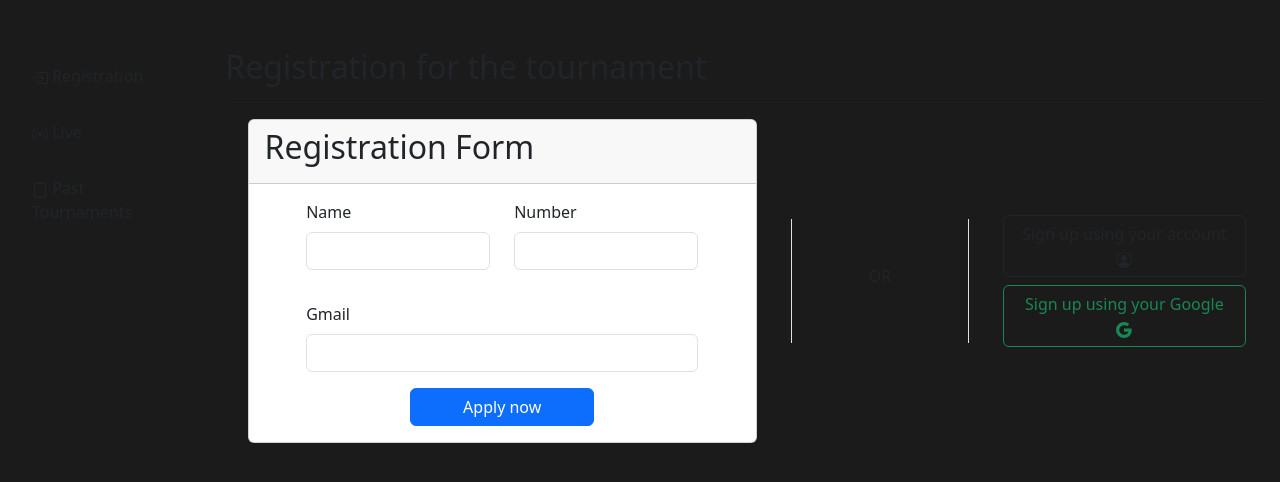
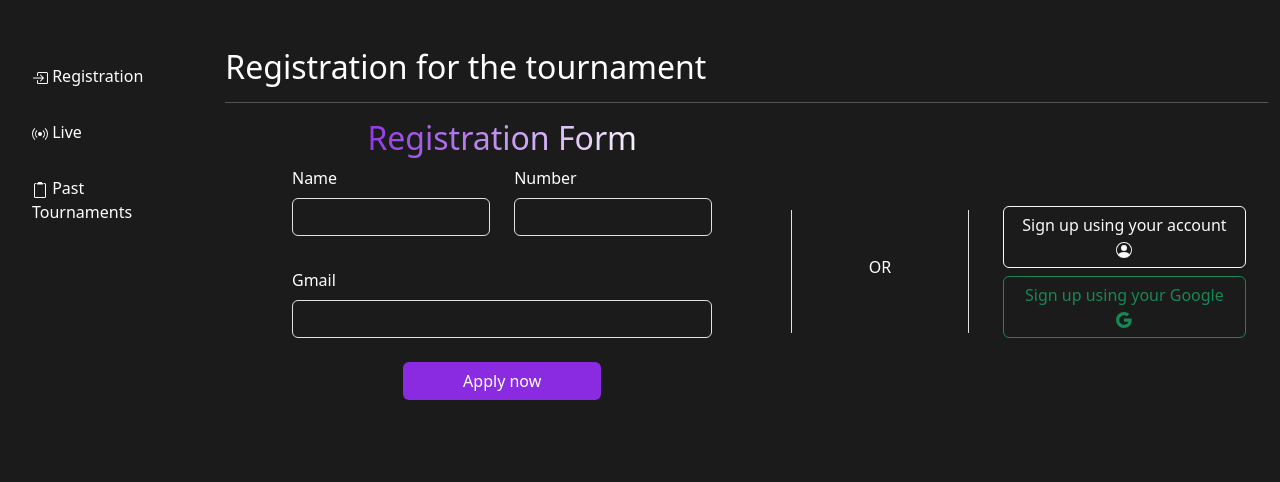
Before and after one commit to danilkberlin/Swift-Game-db, a PHP site: page /tournaments in a window 1280 px wide. Shown: the part 72-554 px from the top of the page. Run offline with PHP 8.4, Linux system fonts and the light colour scheme.

Commit message:
I changed the design of the user input in the gallery, tournament, and news sections, and also the main page for you.

```diff
--- a/app/view/gallery/list.php
+++ b/app/view/gallery/list.php
@@ -4,8 +4,8 @@
             <div class="col-lg-10 col-md-6 col-sm-12">
                 <div class="row justify-content-center">
                     <div class="col-12">
-                        <h2>Gallery</h2>
-                        <hr>
+                        <h2 class='title-text-gradient fs-1'>Gallery</h2>
+                        <hr class='text-color'>
                     </div>
                 </div>
                 <div class="row justify-content-between">
--- a/app/view/layouts/sidebar.php
+++ b/app/view/layouts/sidebar.php
@@ -38,8 +38,8 @@
             </li>
             <li class="nav-item m-2">
                 <a class="nav-link rounded-2 px-4" href="#">
-                    <svg xmlns="http://www.w3.org/2000/svg" width="16" height="16" fill="currentColor" class="bi bi-save" viewBox="0 0 16 16">
-                        <path d="M2 1a1 1 0 0 0-1 1v12a1 1 0 0 0 1 1h12a1 1 0 0 0 1-1V2a1 1 0 0 0-1-1H9.5a1 1 0 0 0-1 1v7.293l2.646-2.647a.5.5 0 0 1 .708.708l-3.5 3.5a.5.5 0 0 1-.708 0l-3.5-3.5a.5.5 0 1 1 .708-.708L7.5 9.293V2a2 2 0 0 1 2-2H14a2 2 0 0 1 2 2v12a2 2 0 0 1-2 2H2a2 2 0 0 1-2-2V2a2 2 0 0 1 2-2h2.5a.5.5 0 0 1 0 1z"/>
+                    <svg xmlns="http://www.w3.org/2000/svg" width="16" height="16" fill="currentColor" class="bi bi-bookmark" viewBox="0 0 16 16">
+                        <path d="M2 2a2 2 0 0 1 2-2h8a2 2 0 0 1 2 2v13.5a.5.5 0 0 1-.777.416L8 13.101l-5.223 2.815A.5.5 0 0 1 2 15.5zm2-1a1 1 0 0 0-1 1v12.566l4.723-2.482a.5.5 0 0 1 .554 0L13 14.566V2a1 1 0 0 0-1-1z"/>
                     </svg>
                     Saved
                 </a>
--- a/app/view/tournaments/list.php
+++ b/app/view/tournaments/list.php
@@ -4,7 +4,7 @@
             <div class="col-lg-2 col-md-6 col-sm-12">
                 <div class="row justify-content-center">
                     <ul class="navbar-nav mx-auto">
-                        <li class="nav-item m-2">
+                        <li class="nav-item m-2 nav-list-item rounded-2">
                             <a class="nav-link rounded-2 px-4" href="/new">
                                 <svg xmlns="http://www.w3.org/2000/svg" width="16" height="16" fill="currentColor" class="bi bi-box-arrow-in-right" viewBox="0 0 16 16">
                                     <path fill-rule="evenodd" d="M6 3.5a.5.5 0 0 1 .5-.5h8a.5.5 0 0 1 .5.5v9a.5.5 0 0 1-.5.5h-8a.5.5 0 0 1-.5-.5v-2a.5.5 0 0 0-1 0v2A1.5 1.5 0 0 0 6.5 14h8a1.5 1.5 0 0 0 1.5-1.5v-9A1.5 1.5 0 0 0 14.5 2h-8A1.5 1.5 0 0 0 5 3.5v2a.5.5 0 0 0 1 0z"/>
@@ -13,7 +13,7 @@
                                 Registration
                             </a>
                         </li>
-                        <li class="nav-item m-2">
+                        <li class="nav-item m-2 nav-list-item rounded-2">
                             <a class="nav-link rounded-2 px-4" href="#profile">
                                 <svg xmlns="http://www.w3.org/2000/svg" width="16" height="16" fill="currentColor" class="bi bi-broadcast" viewBox="0 0 16 16">
                                   <path d="M3.05 3.05a7 7 0 0 0 0 9.9.5.5 0 0 1-.707.707 8 8 0 0 1 0-11.314.5.5 0 0 1 .707.707m2.122 2.122a4 4 0 0 0 0 5.656.5.5 0 1 1-.708.708 5 5 0 0 1 0-7.072.5.5 0 0 1 .708.708m5.656-.708a.5.5 0 0 1 .708 0 5 5 0 0 1 0 7.072.5.5 0 1 1-.708-.708 4 4 0 0 0 0-5.656.5.5 0 0 1 0-.708m2.122-2.12a.5.5 0 0 1 .707 0 8 8 0 0 1 0 11.313.5.5 0 0 1-.707-.707 7 7 0 0 0 0-9.9.5.5 0 0 1 0-.707zM10 8a2 2 0 1 1-4 0 2 2 0 0 1 4 0"/>
@@ -21,7 +21,7 @@
                                 Live
                             </a>
                         </li>
-                        <li class="nav-item m-2">
+                        <li class="nav-item m-2 nav-list-item rounded-2">
                             <a class="nav-link rounded-2 px-4" href="/new/show">
                                 <svg xmlns="http://www.w3.org/2000/svg" width="16" height="16" fill="currentColor" class="bi bi-clipboard2" viewBox="0 0 16 16">
                                     <path d="M3.5 2a.5.5 0 0 0-.5.5v12a.5.5 0 0 0 .5.5h9a.5.5 0 0 0 .5-.5v-12a.5.5 0 0 0-.5-.5H12a.5.5 0 0 1 0-1h.5A1.5 1.5 0 0 1 14 2.5v12a1.5 1.5 0 0 1-1.5 1.5h-9A1.5 1.5 0 0 1 2 14.5v-12A1.5 1.5 0 0 1 3.5 1H4a.5.5 0 0 1 0 1z"/>
@@ -36,52 +36,46 @@
             <div class="col-lg-10 col-md-6 col-sm-12">
                 <div class="row justify-content-center">
                     <div class="col-12">
-                        <h2>Registration for the tournament</h2>
-                        <hr>
+                        <h2 class='text-color'>Registration for the tournament</h2>
+                        <hr class='text-color'>
                     </div>
                 </div>
                 <div class="row justify-content-evenly align-items-center">
                     <div class="col-6">
-                        <div class="card">
-                            <div class="card-header">
-                                <h2>Registration Form</h2>
-                            </div>
-                            <div class="card-body">
+                        <h2 class='title-text-gradient fs-2 text-center'>Registration Form</h2>
                         <div class="row justify-content-center">
                             <div class="col-10">
                                 <form action="tournaments" method="POST" enctype="multipart/form-data">
                                     <div class="row justify-content-center">
                                         <div class="col mb-3">
-                                                    <label for="name" class="form-label">Name</label>
-                                                    <input type="text" class="form-control" id="name" name="name" required>
+                                            <label for="name" class="form-label text-color">Name</label>
+                                            <input type="text" class="form-control input-background" id="name" name="name" required>
                                         </div>
                                         <div class="col mb-3">
-                                                    <label for="telephone" class="form-label">Number</label>
-                                                    <input type="tel" class="form-control" id="telephone" name="telephone" required>
+                                            <label for="telephone" class="form-label text-color">Number</label>
+                                            <input type="tel" class="form-control input-background" id="telephone" name="telephone" required>
                                         </div>
                                     </div>
                                     <div class="my-3">
-                                                <label for="email" class="form-label">Gmail</label>
-                                                <input type="text" class="form-control" id="email" name="email" required>
+                                        <label for="email" class="form-label text-color">Gmail</label>
+                                        <input type="text" class="form-control input-background" id="email" name="email" required>
                                     </div>
-                                            <div class="row justify-content-center">
+                                    <div class="row justify-content-center my-4">
                                         <div class="col-lg-6 col-md-8 col-sm-10">
-                                                    <button type="submit" class="btn btn-primary w-100">Apply now</button>
+                                            <button type="submit" class="btn btn-violet w-100">Apply now</button>
                                         </div>
                                     </div>
                                 </form>
                             </div>
                         </div>
                     </div>
-                        </div>
-                    </div>
                     <div class="col-2 py-5 border-start border-end">
-                        <h6 class='text-center'>OR</h6>
+                        <h6 class='text-center text-color'>OR</h6>
                     </div>
                     <div class="col-3">
                         <form action="/tournaments/account" method='post'>
                             <div class="my-2">
-                                <button class='btn btn-outline-dark w-100'>
+                                <button class='btn btn-outline-light w-100'>
                                     Sign up using your account
                                         <svg xmlns="http://www.w3.org/2000/svg" width="16" height="16" fill="currentColor" class="bi bi-person-circle" viewBox="0 0 16 16">
                                             <path d="M11 6a3 3 0 1 1-6 0 3 3 0 0 1 6 0"/>
```
Also changed, not shown: app/view/new/list.php (+7 -7 lines), app/view/new/show.php (+17 -23 lines). Lines whose indentation alone changed are shown as unchanged.
